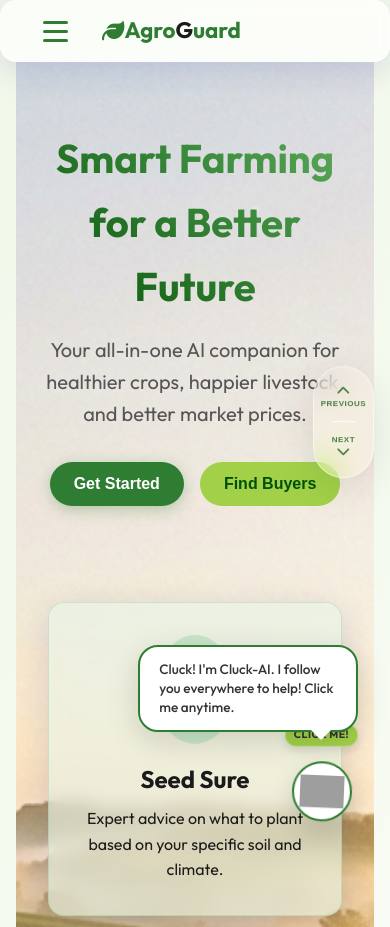
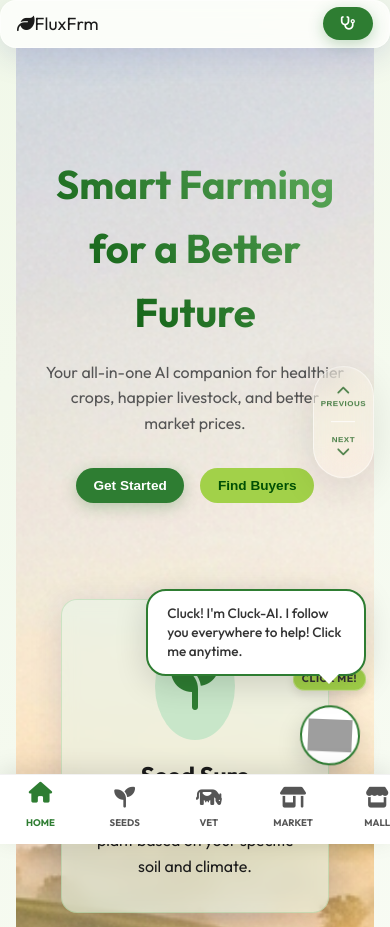
Before and after one commit to nana-bazza2025/AgroGuard, a plain HTML site: page index.html in a window 390 px wide. Shown: the top 927 px of the page. Drawn offline with Linux system fonts and the light colour scheme; grey boxes are pictures that could not be loaded.

Commit message:
Add files via upload

```diff
--- a/index.html
+++ b/index.html
@@ -4,7 +4,7 @@
 <head>
     <meta charset="UTF-8">
     <meta name="viewport" content="width=device-width, initial-scale=1.0">
-    <title>AgroGuard - Smart Farming Assistant</title>
+    <title>FluxFrm - Smart Farming Assistant</title>
     <meta name="description"
         content="Your farmer-friendly AI companion for crop planning, livestock health, and market connections.">
 
@@ -24,43 +24,51 @@
 
     <!-- Navigation -->
     <nav class="glass-panel">
-        <div class="nav-left-group">
-            <div class="hamburger" id="hamburger-btn" onclick="toggleMenu()">
-                <span></span>
-                <span></span>
-                <span></span>
-            </div>
-
-            <div class="logo" onclick="showSection('home')"><i class="fa-solid fa-leaf"></i>Agro<span>G</span>uard</div>
-
-            <ul class="desktop-nav">
-                <li><a href="#" class="active" data-section="home" onclick="showSection('home')">Home</a></li>
-                <li><a href="#" data-section="seed-sure" onclick="showSection('seed-sure')">Seed Sure</a></li>
-                <li><a href="#" data-section="vet-connect" onclick="showSection('vet-connect')">My AgriDr.</a></li>
-                <li><a href="#" data-section="market" onclick="showSection('market')">Market</a></li>
-                <li><a href="#" data-section="agromall" onclick="showSection('agromall')">Mall</a></li>
-                <li><a href="#" data-section="farm-manager" onclick="showSection('farm-manager')">Manager</a></li>
-                <li><a href="#" data-section="finances" onclick="showSection('finances')">Finances</a></li>
-            </ul>
-        </div>
-
-        <div class="nav-container" id="nav-container">
-            <ul class="nav-links">
-                <li><a href="#" class="active" onclick="showSection('home'); toggleMenu()">Home</a></li>
-                <li><a href="#" onclick="showSection('seed-sure'); toggleMenu()">Seed Sure</a></li>
-                <li><a href="#" onclick="showSection('vet-connect'); toggleMenu()">My AgriDr.</a></li>
-                <li><a href="#" onclick="showSection('market'); toggleMenu()">Farm to Market</a></li>
-                <li><a href="#" onclick="showSection('agromall'); toggleMenu()">AgroMall</a></li>
-                <li><a href="#" onclick="showSection('farm-manager'); toggleMenu()">Farm Manager</a></li>
-                <li><a href="#" onclick="showSection('finances'); toggleMenu()">Finances</a></li>
-                <li><a href="#" onclick="showSection('profile'); toggleMenu()">Profile</a></li>
-            </ul>
-            <button class="btn btn-primary" onclick="showSection('plant-doctor'); toggleMenu()"
-                style="padding: 0.5rem 1rem; font-size: 0.85rem;">
-                <i class="fa-solid fa-stethoscope"></i> Plant Doctor
+        <div class="logo" onclick="showSection('home')"><i class="fa-solid fa-leaf"></i>Flux<span>F</span>rm</div>
+
+        <!-- Profile / Social Icons - Right Side -->
+        <div class="nav-right">
+            <button class="btn btn-primary btn-sm" onclick="showSection('plant-doctor')" id="top-btn-doctor">
+                <i class="fa-solid fa-stethoscope"></i> <span class="hide-mobile">Plant Doctor</span>
             </button>
         </div>
     </nav>
+
+    <!-- App Navigation (Sidebar on Desktop, Bottom Nav on Mobile) -->
+    <div class="app-menu" id="app-menu">
+        <a href="javascript:void(0)" class="active" onclick="showSection('home')" data-section="home">
+            <i class="fa-solid fa-house"></i>
+            <span>Home</span>
+        </a>
+        <a href="javascript:void(0)" onclick="showSection('seed-sure')" data-section="seed-sure">
+            <i class="fa-solid fa-seedling"></i>
+            <span>Seeds</span>
+        </a>
+        <a href="javascript:void(0)" onclick="showSection('vet-connect')" data-section="vet-connect">
+            <i class="fa-solid fa-cow"></i>
+            <span>Vet</span>
+        </a>
+        <a href="javascript:void(0)" onclick="showSection('market')" data-section="market">
+            <i class="fa-solid fa-shop"></i>
+            <span>Market</span>
+        </a>
+        <a href="javascript:void(0)" onclick="showSection('agromall')" data-section="agromall">
+            <i class="fa-solid fa-store"></i>
+            <span>Mall</span>
+        </a>
+        <a href="javascript:void(0)" onclick="showSection('farm-manager')" data-section="farm-manager">
+            <i class="fa-solid fa-briefcase"></i>
+            <span>Tasks</span>
+        </a>
+        <a href="javascript:void(0)" onclick="showSection('finances')" data-section="finances">
+            <i class="fa-solid fa-wallet"></i>
+            <span>Cash</span>
+        </a>
+        <a href="javascript:void(0)" onclick="showSection('profile')" data-section="profile">
+            <i class="fa-solid fa-user"></i>
+            <span>Profile</span>
+        </a>
+    </div>
 
 
     <main class="container">
@@ -1154,7 +1162,7 @@
         <div class="container" style="max-width: 800px; padding-top: 2rem;">
             <div class="glass-panel"
                 style="padding: 2rem; text-align: center; background: #dcedc8; border: 1px solid rgba(76, 175, 80, 0.2);">
-                <h2 style="margin-bottom: 1rem; color: var(--primary-dark);">Join the AgroGuard Community</h2>
+                <h2 style="margin-bottom: 1rem; color: var(--primary-dark);">Join the FluxFrm Community</h2>
                 <p style="color: #666; margin-bottom: 3rem;">Choose your account type to get started</p>
 
                 <div style="display: grid; grid-template-columns: repeat(auto-fit, minmax(280px, 1fr)); gap: 1.5rem;">
@@ -1213,7 +1221,7 @@
 
     <!-- Footer -->
     <footer style="text-align: center; padding: 2rem; color: var(--text-secondary); margin-top: 2rem;">
-        <p>&copy; 2026 AgroGuard AI. Designed for Farmers.</p>
+        <p>&copy; 2026 FluxFrm AI. Designed for Farmers.</p>
     </footer>
 
     <!-- Contact Modal -->
@@ -1892,7 +1900,7 @@
                 style="transform: scale(1.1);">
         </div>
         <div id="chicken-bubble" class="chicken-speech-bubble">
-            <p id="chicken-text">Cluck! Click me to learn about AgroGuard!</p>
+            <p id="chicken-text">Cluck! Click me to learn about FluxFrm!</p>
         </div>
     </div>
 
--- a/script.js
+++ b/script.js
@@ -1,26 +1,5 @@
 const sectionOrder = ['home', 'seed-sure', 'vet-connect', 'market', 'plant-doctor', 'agromall', 'farm-manager', 'finances', 'profile'];
 let activeSectionId = 'home';
-
-// --- Navigation & Menu Logic ---
-function toggleMenu() {
-    const hamburger = document.getElementById('hamburger-btn');
-    const navContainer = document.getElementById('nav-container');
-    if (hamburger && navContainer) {
-        hamburger.classList.toggle('active');
-        navContainer.classList.toggle('active');
-    }
-}
-
-// Close menu when clicking outside
-document.addEventListener('click', (e) => {
-    const hamburger = document.getElementById('hamburger-btn');
-    const navContainer = document.getElementById('nav-container');
-    if (navContainer && navContainer.classList.contains('active')) {
-        if (!navContainer.contains(e.target) && !hamburger.contains(e.target)) {
-            toggleMenu();
-        }
-    }
-});
 
 function showSection(sectionId) {
     activeSectionId = sectionId;
@@ -37,23 +16,17 @@
         window.scrollTo(0, 0);
     }
 
-    // Update active state in ALL nav links (drawer and desktop)
-    document.querySelectorAll('.nav-links a, .desktop-nav a').forEach(link => {
+    // Update active state in App Menu (Sidebar/Bottom Nav)
+    document.querySelectorAll('.app-menu a').forEach(link => {
         link.classList.remove('active');
-
-        // Match by function call or data attribute
-        const isDrawerMatch = link.getAttribute('onclick') && link.getAttribute('onclick').includes(`'${sectionId}'`);
-        const isDesktopMatch = link.getAttribute('data-section') === sectionId;
-
-        if (isDrawerMatch || isDesktopMatch) {
+        if (link.getAttribute('data-section') === sectionId) {
             link.classList.add('active');
         }
     });
 
-    // Update floating navigation ordering (if applicable)
-    updateFloatingNavVisibility();
-    // Update floating navigation buttons
-    updateNavigationButtons();
+    // Update floating navigation ordering
+    if (typeof updateFloatingNavVisibility === 'function') updateFloatingNavVisibility();
+    if (typeof updateNavigationButtons === 'function') updateNavigationButtons();
 }
 
 function updateNavigationButtons() {
@@ -1720,8 +1693,8 @@
 // --- Chicken AI Logic ---
 const sectionMessages = {
     'home': [
-        "Welcome to AgroGuard! I'm your assistant, Cluck-AI.",
-        "AgroGuard is a smart farming platform designed to maximize your harvest.",
+        "Welcome to FluxFrm! I'm your assistant, Cluck-AI.",
+        "FluxFrm is a smart farming platform designed to maximize your harvest.",
         "I'm here to help you navigate and answer any questions!"
     ],
     'seed-sure': [
--- a/style.css
+++ b/style.css
@@ -121,157 +121,171 @@
     display: flex;
     justify-content: space-between;
     align-items: center;
-    padding: 0.6rem 2rem;
+    padding: 0.35rem 1.5rem;
     position: sticky;
     top: 0;
     z-index: 4000;
-    background: rgba(255, 255, 255, 0.9);
+    background: rgba(255, 255, 255, 0.95);
     backdrop-filter: blur(15px);
     border-bottom: 1px solid rgba(0, 0, 0, 0.05);
 }
 
-.nav-left-group {
+.nav-right {
     display: flex;
     align-items: center;
-    gap: 1.5rem;
+    gap: 1.2rem;
 }
 
-.logo {
-    font-size: 1.4rem;
-    font-weight: 800;
+.profile-icon {
+    font-size: 1.6rem;
     color: var(--primary-color);
-    display: flex;
-    align-items: center;
-    z-index: 4002;
     cursor: pointer;
-    margin-right: 1rem;
+    transition: transform 0.3s;
 }
 
-.logo span {
-    color: var(--text-main);
+.profile-icon:hover {
+    transform: scale(1.1);
 }
 
-/* Horizontal Desktop Nav */
-.desktop-nav {
+/* App Menu (Sidebar Rail) */
+.app-menu {
+    position: fixed;
+    left: 1.5rem;
+    top: 50%;
+    transform: translateY(-50%);
+    width: 75px;
+    background: white;
+    box-shadow: 0 10px 40px rgba(0, 0, 0, 0.1);
+    border-radius: 40px;
     display: flex;
+    flex-direction: column;
+    padding: 1.5rem 0;
     gap: 1.2rem;
-    list-style: none;
+    z-index: 3900;
+    transition: all 0.4s cubic-bezier(0.175, 0.885, 0.32, 1.275);
+    border: 1px solid rgba(0, 0, 0, 0.03);
 }
 
-.desktop-nav li a {
-    text-decoration: none;
-    color: var(--text-secondary);
-    font-size: 0.9rem;
-    font-weight: 600;
-    transition: all 0.3s ease;
-    padding: 0.4rem 0.2rem;
-    position: relative;
+.app-menu:hover {
+    width: 160px;
+    border-radius: 20px;
 }
 
-.desktop-nav li a:hover,
-.desktop-nav li a.active {
+.app-menu a {
+    text-decoration: none;
+    display: flex;
+    flex-direction: column;
+    align-items: center;
+    justify-content: center;
+    color: var(--text-secondary);
+    transition: all 0.3s ease;
+    padding: 0.5rem 0;
+    position: relative;
+    overflow: hidden;
+}
+
+.app-menu a i {
+    font-size: 1.3rem;
+    margin-bottom: 4px;
+}
+
+.app-menu a span {
+    font-size: 0.65rem;
+    font-weight: 700;
+    text-transform: uppercase;
+    opacity: 0;
+    transition: opacity 0.3s;
+    white-space: nowrap;
+}
+
+.app-menu:hover a span {
+    opacity: 1;
+}
+
+.app-menu a.active {
     color: var(--primary-color);
 }
 
-.desktop-nav li a::after {
+.app-menu a:hover:not(.active) {
+    color: var(--primary-light);
+}
+
+.app-menu a.active::before {
     content: '';
     position: absolute;
-    bottom: -2px;
     left: 0;
-    width: 0;
-    height: 2px;
+    width: 4px;
+    height: 60%;
     background: var(--primary-color);
-    transition: width 0.3s ease;
+    border-radius: 0 4px 4px 0;
 }
 
-.desktop-nav li a:hover::after,
-.desktop-nav li a.active::after {
-    width: 100%;
+/* Content Adjustment for Sidebar */
+.container {
+    max-width: 1200px;
+    margin-left: auto;
+    margin-right: auto;
+    padding: 0 1rem 0 6rem;
+    /* Left padding for sidebar spacer */
+    transition: padding 0.4s;
 }
 
-@media (max-width: 1100px) {
-    .desktop-nav {
+@media (max-width: 1024px) {
+    .container {
+        padding: 0 1rem;
+    }
+
+    .app-menu {
+        left: 0;
+        top: auto;
+        bottom: 0;
+        transform: none;
+        width: 100% !important;
+        height: 70px;
+        flex-direction: row;
+        border-radius: 0;
+        padding: 0 0.5rem;
+        justify-content: flex-start;
+        /* For scrolling */
+        overflow-x: auto;
+        -ms-overflow-style: none;
+        /* IE/Edge */
+        scrollbar-width: none;
+        /* Firefox */
+        scroll-behavior: smooth;
+        box-shadow: 0 -5px 25px rgba(0, 0, 0, 0.1);
+        border: none;
+        border-top: 1px solid rgba(0, 0, 0, 0.05);
+    }
+
+    .app-menu::-webkit-scrollbar {
+        display: none;
+        /* Hide scrollbar for Chrome/Safari */
+    }
+
+    .app-menu a {
+        min-width: 65px;
+        /* Ensure links have a base width */
+        flex-shrink: 0;
+        gap: 2px;
+    }
+
+    .app-menu a span {
+        opacity: 1 !important;
+        font-size: 0.6rem;
+    }
+
+    .app-menu a.active::before {
         display: none;
     }
-}
 
-/* Hamburger Icon */
-.hamburger {
-    display: flex;
-    flex-direction: column;
-    gap: 6px;
-    cursor: pointer;
-    z-index: 4002;
-    padding: 10px;
-    transition: transform 0.3s ease;
-}
+    .app-menu a.active i {
+        transform: translateY(-5px);
+    }
 
-.hamburger span {
-    display: block;
-    width: 25px;
-    height: 3px;
-    background-color: var(--primary-color);
-    border-radius: 3px;
-    transition: all 0.3s cubic-bezier(0.175, 0.885, 0.32, 1.275);
-}
-
-/* Hamburger Animation */
-.hamburger.active span:nth-child(1) {
-    transform: translateY(9px) rotate(45deg);
-}
-
-.hamburger.active span:nth-child(2) {
-    opacity: 0;
-    transform: translateX(-20px);
-}
-
-.hamburger.active span:nth-child(3) {
-    transform: translateY(-9px) rotate(-45deg);
-}
-
-/* Nav Container (Drawer) */
-.nav-container {
-    position: fixed;
-    top: 0;
-    left: -100%;
-    width: 320px;
-    height: 100vh;
-    background: white;
-    box-shadow: 10px 0 30px rgba(0, 0, 0, 0.1);
-    display: flex;
-    flex-direction: column;
-    padding: 6rem 2rem 2rem;
-    gap: 2rem;
-    transition: left 0.5s cubic-bezier(0.77, 0, 0.175, 1);
-    z-index: 4001;
-    overflow-y: auto;
-}
-
-.nav-container.active {
-    left: 0;
-}
-
-.nav-links {
-    display: flex;
-    flex-direction: column;
-    gap: 1.5rem;
-    list-style: none;
-}
-
-.nav-links li a {
-    text-decoration: none;
-    color: var(--text-secondary);
-    font-weight: 600;
-    font-size: 1.2rem;
-    transition: color 0.3s;
-    display: block;
-    padding: 0.5rem 0;
-}
-
-.nav-links li a:hover,
-.nav-links li a.active {
-    color: var(--primary-color);
-    transform: translateX(10px);
+    .hide-mobile {
+        display: none;
+    }
 }
 
 /* Main Content Area */
@@ -301,6 +315,60 @@
     color: var(--text-secondary);
     max-width: 600px;
     margin: 0 auto 2rem;
+}
+
+/* --- Mobile Responsiveness --- */
+@media (max-width: 768px) {
+    nav {
+        padding: 0.4rem 1rem;
+    }
+
+    .logo {
+        font-size: 1.1rem;
+        margin-right: 0;
+    }
+
+    .nav-container {
+        width: 190px;
+        top: 3.2rem;
+        left: -110%;
+    }
+
+    .nav-container.active {
+        left: 0.5rem;
+    }
+
+    .hero h1 {
+        font-size: 2.2rem;
+    }
+
+    .hero p {
+        font-size: 1rem;
+    }
+
+    .btn {
+        padding: 0.6rem 1.1rem;
+        font-size: 0.85rem;
+    }
+
+    .section-view {
+        padding: 2.5rem 0.8rem !important;
+    }
+
+    .diagnosis-container .glass-panel {
+        padding: 1.2rem !important;
+    }
+
+    .chat-interface {
+        height: 380px !important;
+    }
+
+    .manager-grid,
+    .market-grid,
+    .features-grid {
+        grid-template-columns: 1fr !important;
+        gap: 1.2rem !important;
+    }
 }
 
 /* Feature Cards Grid */
@@ -950,8 +1018,9 @@
 /* Chicken AI Assistant Styles */
 .chicken-container {
     position: fixed;
-    bottom: 2rem;
-    right: 2rem;
+    bottom: 5.5rem;
+    /* Raised to clear bottom nav */
+    right: 1.5rem;
     z-index: 3000;
     cursor: pointer;
     display: flex;
```
